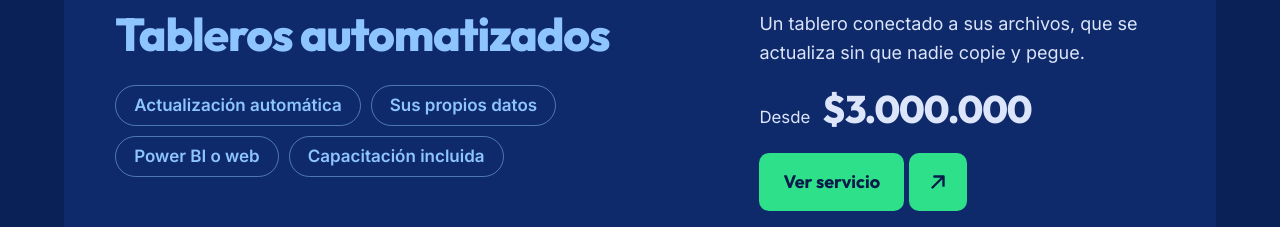
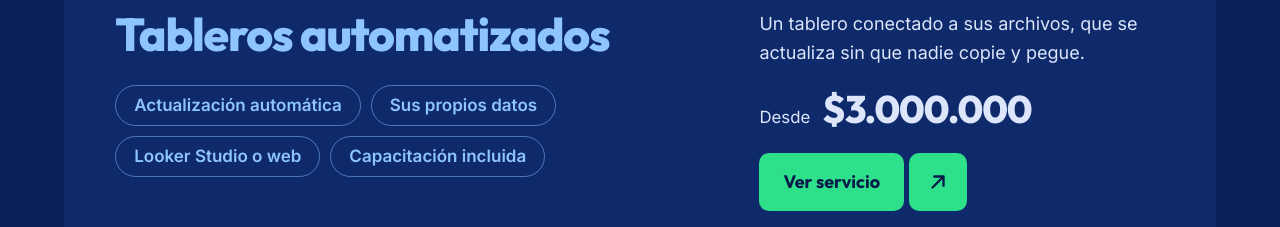
Before and after one commit to Tupxz/tupaz-analytics, a plain HTML site: page index.html in a window 1280 px wide. Shown: the part 3960-4187 px from the top of the page. Drawn offline with Linux system fonts and the light colour scheme.

Commit message:
Piloto: Looker Studio o web en lugar de Power BI
Co-Authored-By: Claude Sonnet 5.5 <noreply@anthropic.com>

```diff
--- a/index.html
+++ b/index.html
@@ -238,7 +238,7 @@
         <article class="fila">
           <div>
             <h3>Tableros automatizados</h3>
-            <ul class="pildoras"><li class="pildora">Actualización automática</li><li class="pildora">Sus propios datos</li><li class="pildora">Power BI o web</li><li class="pildora">Capacitación incluida</li></ul>
+            <ul class="pildoras"><li class="pildora">Actualización automática</li><li class="pildora">Sus propios datos</li><li class="pildora">Looker Studio o web</li><li class="pildora">Capacitación incluida</li></ul>
           </div>
           <div class="fila__lado">
             <p>Un tablero conectado a sus archivos, que se actualiza sin que nadie copie y pegue.</p>
@@ -580,13 +580,13 @@
         <article class="fila" id="servicio-tableros" data-ruta="Tableros">
           <div>
             <h2 class="fila__titulo">Tableros automatizados</h2>
-            <ul class="pildoras"><li class="pildora">Actualización automática</li><li class="pildora">Sus propios datos</li><li class="pildora">Power BI o web</li><li class="pildora">Capacitación incluida</li></ul>
+            <ul class="pildoras"><li class="pildora">Actualización automática</li><li class="pildora">Sus propios datos</li><li class="pildora">Looker Studio o web</li><li class="pildora">Capacitación incluida</li></ul>
             <p class="fila__para"><b>Le sirve si</b> tiene los datos dispersos y hoy alguien los consolida en Excel cada mes.</p>
           </div>
           <div class="fila__lado">
             <p>Un tablero conectado a sus archivos, que se actualiza sin que nadie copie y pegue.</p>
             <p class="precio"><span>Desde</span><b>$3.000.000</b><small>Hasta $5.000.000 · entrega en 3 a 5 semanas</small></p>
-            <p class="fila__recibe"><b>Recibe:</b> tablero en Power BI (o la herramienta que ya use), manual y capacitación.</p>
+            <p class="fila__recibe"><b>Recibe:</b> tablero en Looker Studio o web (o la herramienta que ya use), manual y capacitación.</p>
             <a class="firma" data-wa href="#hablemos"><span class="firma__t">Escríbame por WhatsApp</span><span class="firma__f" aria-hidden="true"></span></a>
           </div>
           <details class="detalle fila__detalle">
@@ -606,7 +606,7 @@
               <div>
                 <h4>No incluye</h4>
                 <ul>
-                  <li>Licencias de software (Power BI Pro u otras corren por su cuenta).</li>
+                  <li>Licencias de software de pago, si prefiere otra herramienta (corren por su cuenta).</li>
                   <li>Integración con un ERP o bases de datos que requieran desarrollo a la medida (se cotiza aparte).</li>
                   <li>Digitación o corrección manual de datos históricos.</li>
                   <li>Cambios después de la garantía (los cubre el plan mensual).</li>
```
